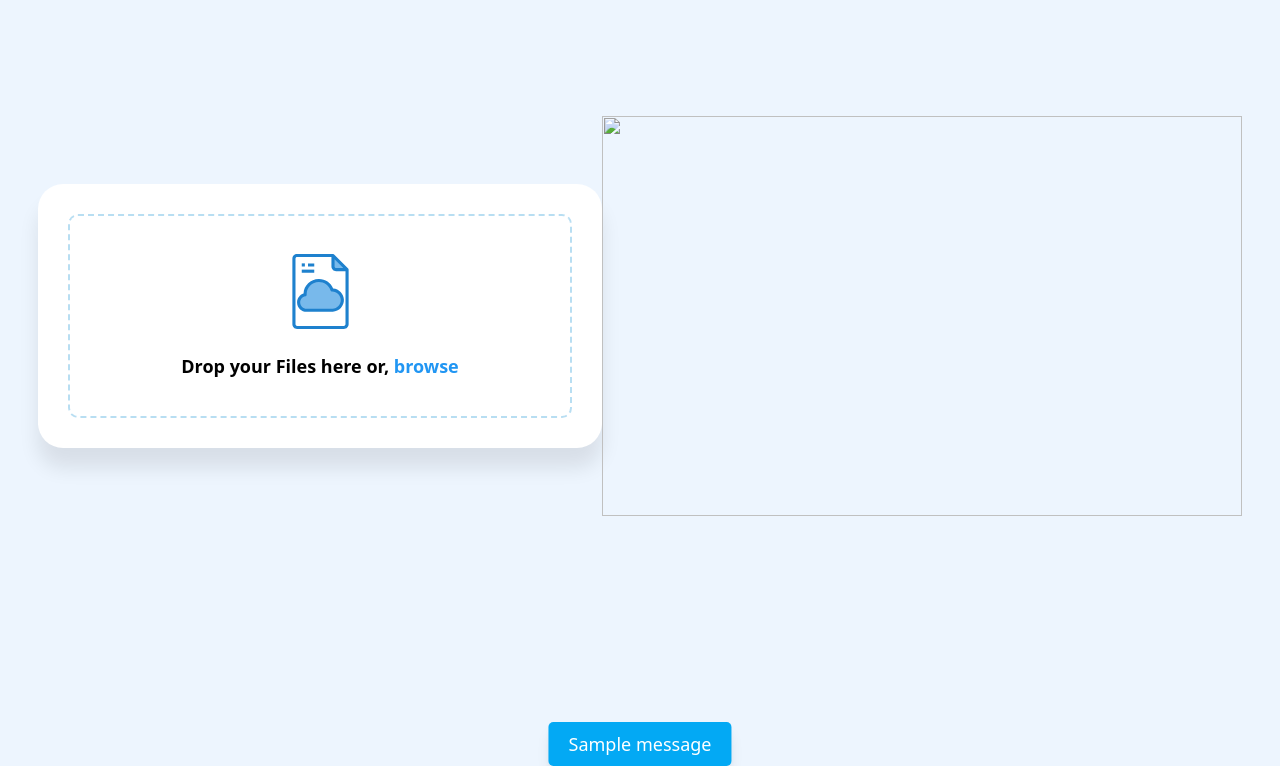
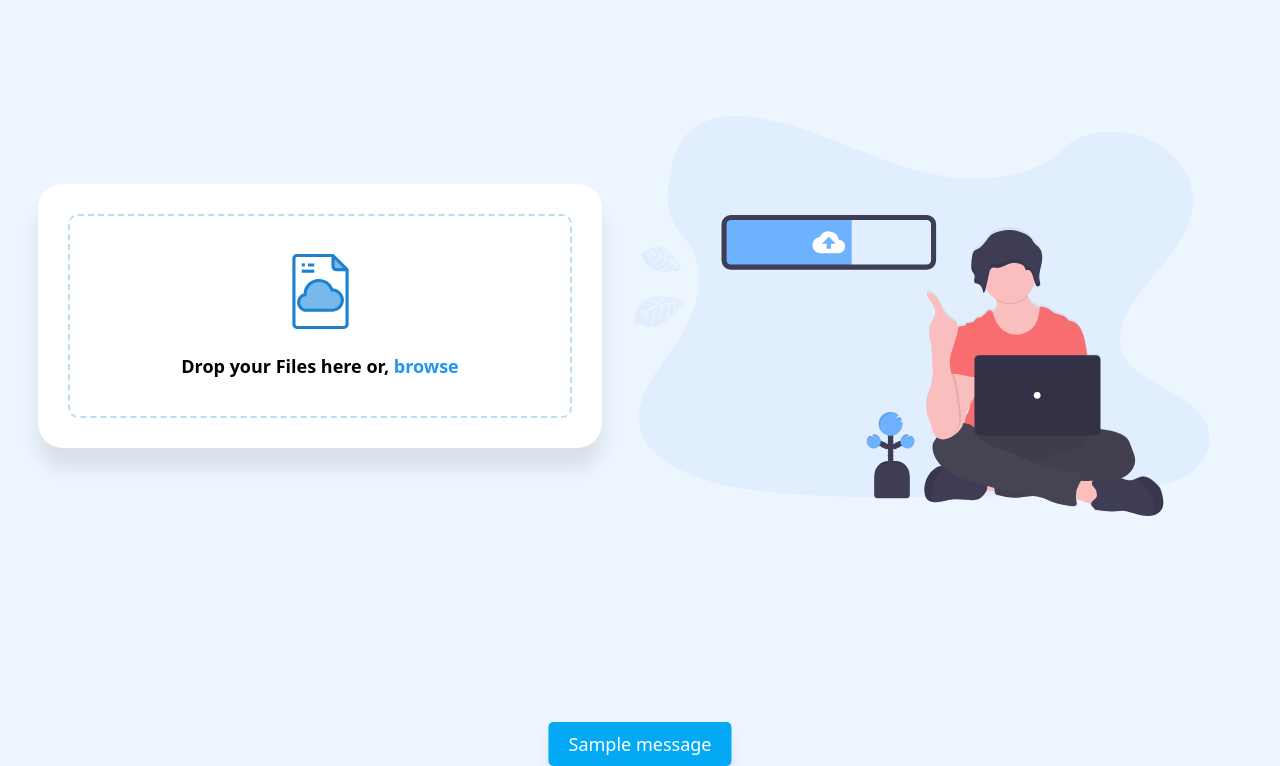
Before and after one commit to KRISHVIMAL38/File_sharing_system.github.io, a website: page index.html in a window 1280 px wide. Shown: the part 84-850 px from the top of the page. Drawn offline with Linux system fonts and the light colour scheme.

Commit message:
second Commit

```diff
--- a/index.html
+++ b/index.html
@@ -65,7 +65,7 @@
         </div>
     </section>
     <div class="image-vector">
-        <img src="/.undraw-upload.svg" alt="" style="width: 50vw;
+        <img src="./undraw-upload.svg" alt="" style="width: 50vw;
         height: 50vh;">
     </div>
     <div class="toast">Sample message</div>
```
